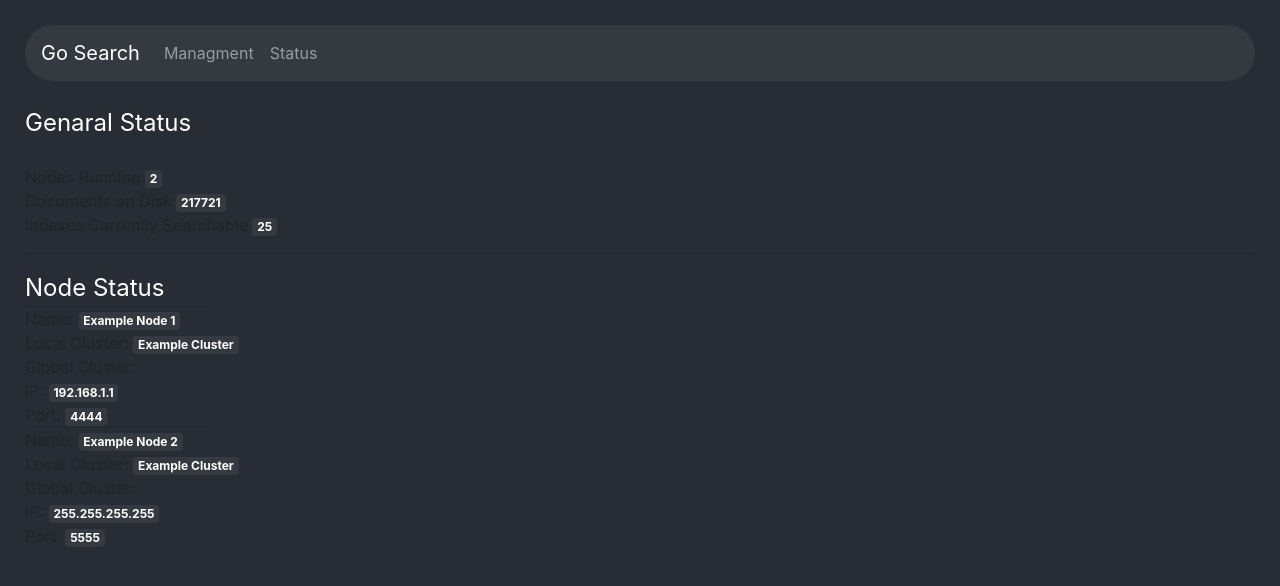
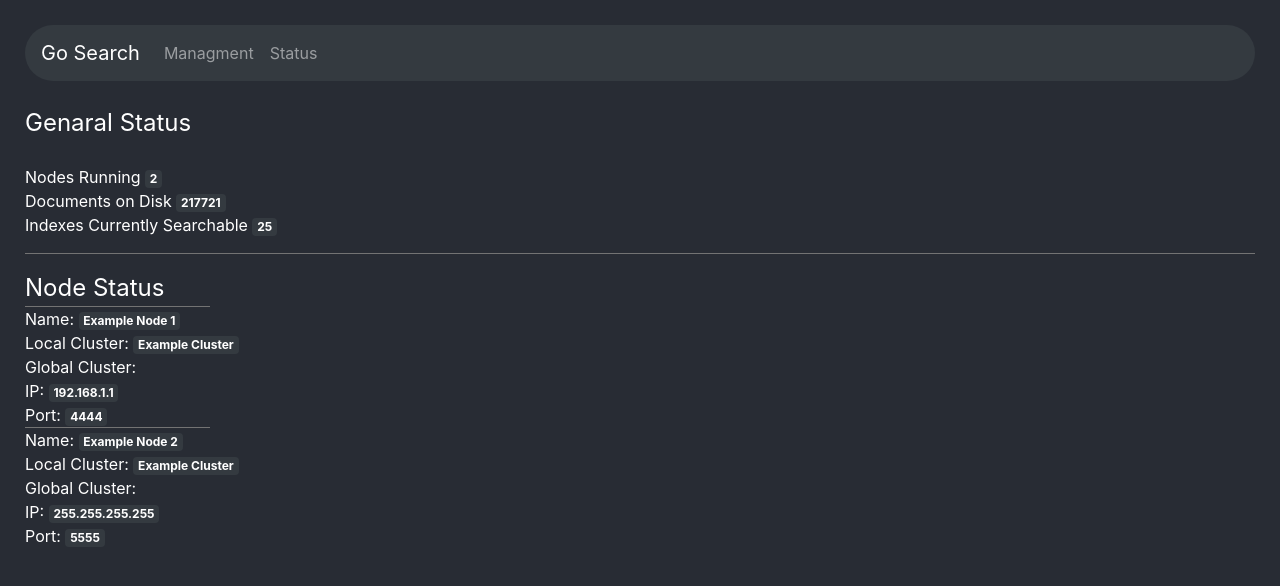
Before and after one commit to GoSearchTeam/goSearch, a React (Create React App) app in the folder frontend/: page /admin/stats in a window 1280 px wide. Shown: the top 586 px of the page. Built offline with nearby package versions, Linux system fonts and the light colour scheme.

Commit message:
Color changes

```diff
--- a/frontend/src/App.css
+++ b/frontend/src/App.css
@@ -48,7 +48,15 @@
   border-radius: 50px;
 }
 
+.grey-hr{
+  background-color: grey;
+}
+
 .short-hr{
   max-width: 15%;
   margin: 0px;
 }
+
+.body {
+  color: white;
+}
--- a/frontend/src/pages/LoginPage.js
+++ b/frontend/src/pages/LoginPage.js
@@ -21,7 +21,7 @@ export default function LoginPage (props) {
           <button
             type='submit'
             variant='primary'
-            className='btn btn-dark btn-lg btn-block'
+            className='btn btn-dark btn-lg btn-block Skinny-boi'
             onClick={() => history.push('/admin/stats')}
           >
             Sign in
--- a/frontend/src/pages/Stats.js
+++ b/frontend/src/pages/Stats.js
@@ -19,14 +19,16 @@ const nodes = [
 export default function Stats(props) {
     return (
         <>
+            <div className="body">
                 <header className="Section-header">Genaral Status</header>
                 <br></br>
                 Nodes Running <Badge variant="dark">{getNodes()}</Badge><br></br>
                 Documents on Disk <Badge variant="dark">{getDocs()}</Badge><br></br>
                 Indexes Currently Searchable <Badge variant="dark">{getIndexes()}</Badge><br></br>
-            <hr></hr>
+                <hr className="grey-hr"></hr>
                 <header className="Section-header">Node Status</header>
                 {getNodeStats()}
+            </div>
         </>
     );
 }
@@ -47,8 +49,8 @@ function getNodeStats(){
     let nodeStats = [];
     nodes.forEach(node => {
         nodeStats.push(
-            <div>
-                <hr className="short-hr"></hr>
+            <div className="body">
+                <hr className="short-hr grey-hr"></hr>
                 Name: <Badge variant="dark">{node.Name}</Badge><br></br>
                 Local Cluster: <Badge variant="dark">{node.LocalCluster}</Badge><br></br>
                 Global Cluster: <Badge variant="dark">{node.GlobalCluster}</Badge><br></br>
```
Lines whose indentation alone changed are shown as unchanged.
